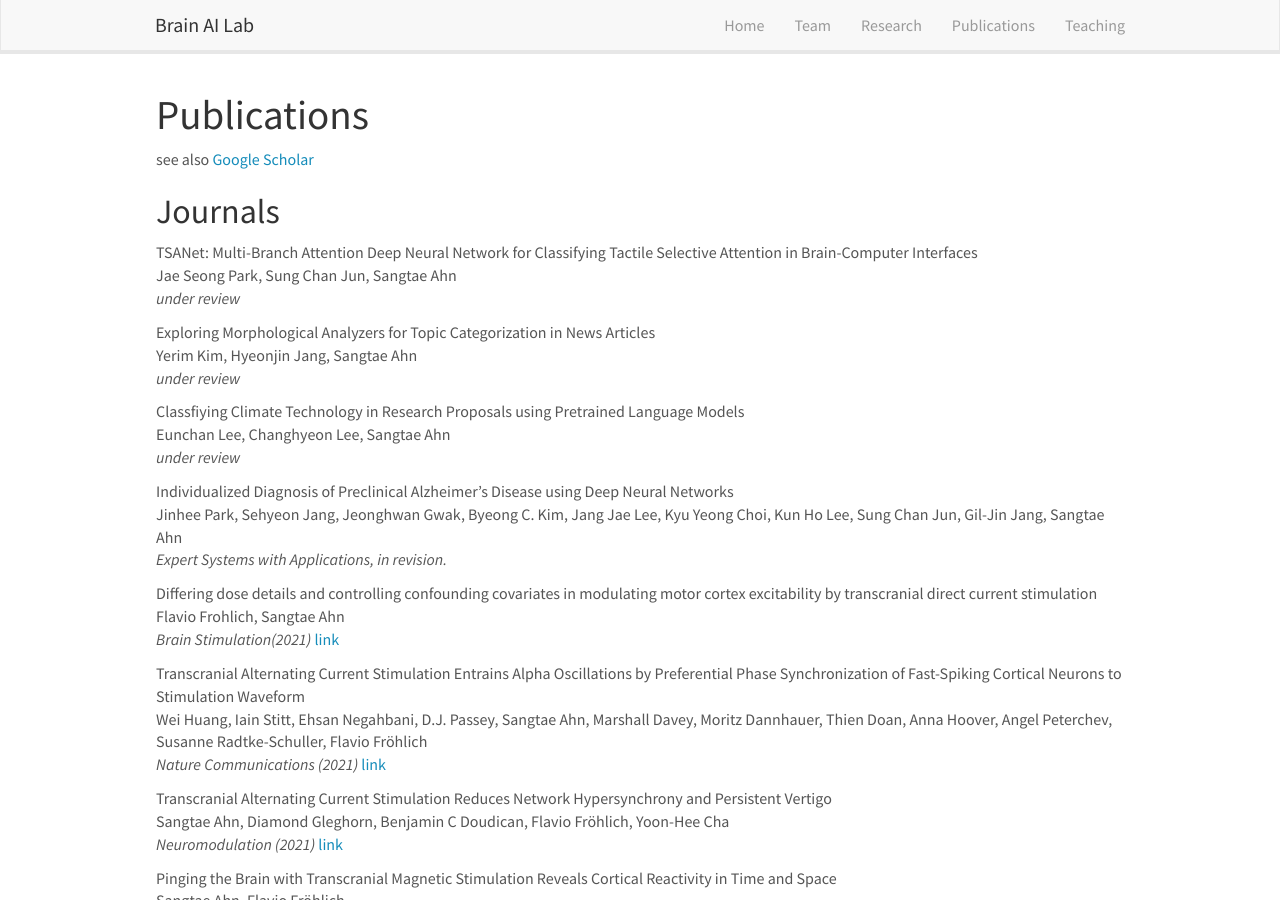
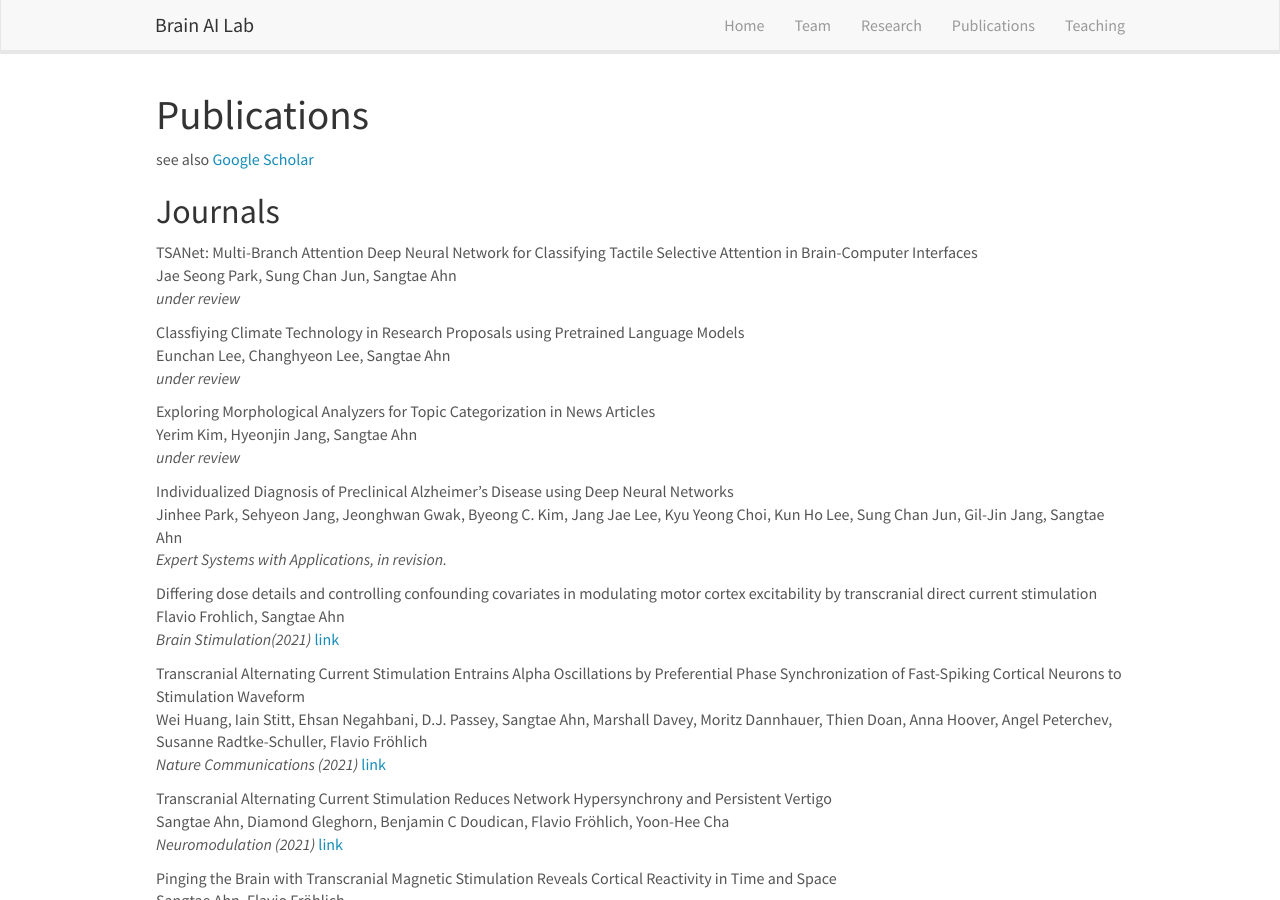
Before and after one commit to KNU-BrainAI/knu-brainai.github.io, a Jekyll site: the page built from _pages/publications.md, in a window 1280 px wide and 900 px high. Built offline with Jekyll 4.4.1, drawn with Linux system fonts in a browser that asks for light colours; nearby versions of some CDN libraries.

```diff
--- a/_data/publist.yml
+++ b/_data/publist.yml
@@ -2,12 +2,12 @@
   authors: Jae Seong Park, Sung Chan Jun, Sangtae Ahn
   journal: under review
 
+- title: "Classfiying Climate Technology in Research Proposals using Pretrained Language Models"
+  authors: Eunchan Lee, Changhyeon Lee, Sangtae Ahn
+  journal: under review
+
 - title: "Exploring Morphological Analyzers for Topic Categorization in News Articles"
   authors: Yerim Kim, Hyeonjin Jang, Sangtae Ahn
-  journal: under review
-
-- title: "Classfiying Climate Technology in Research Proposals using Pretrained Language Models"
-  authors: Eunchan Lee, Changhyeon Lee, Sangtae Ahn
   journal: under review
 
 - title: "Individualized Diagnosis of Preclinical Alzheimer’s Disease using Deep Neural Networks"
```
